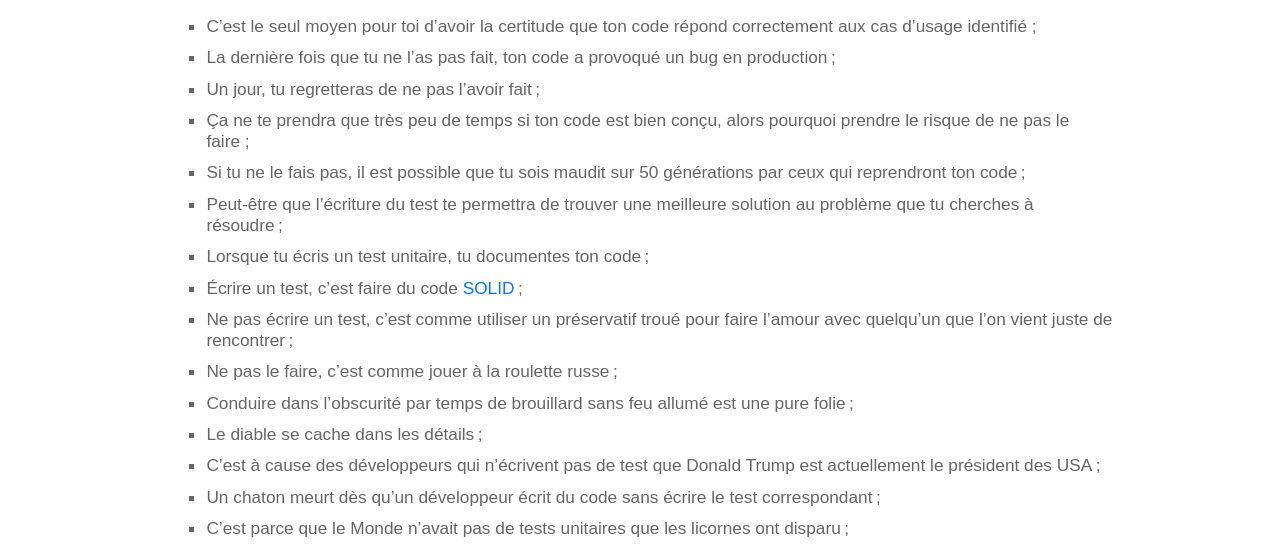
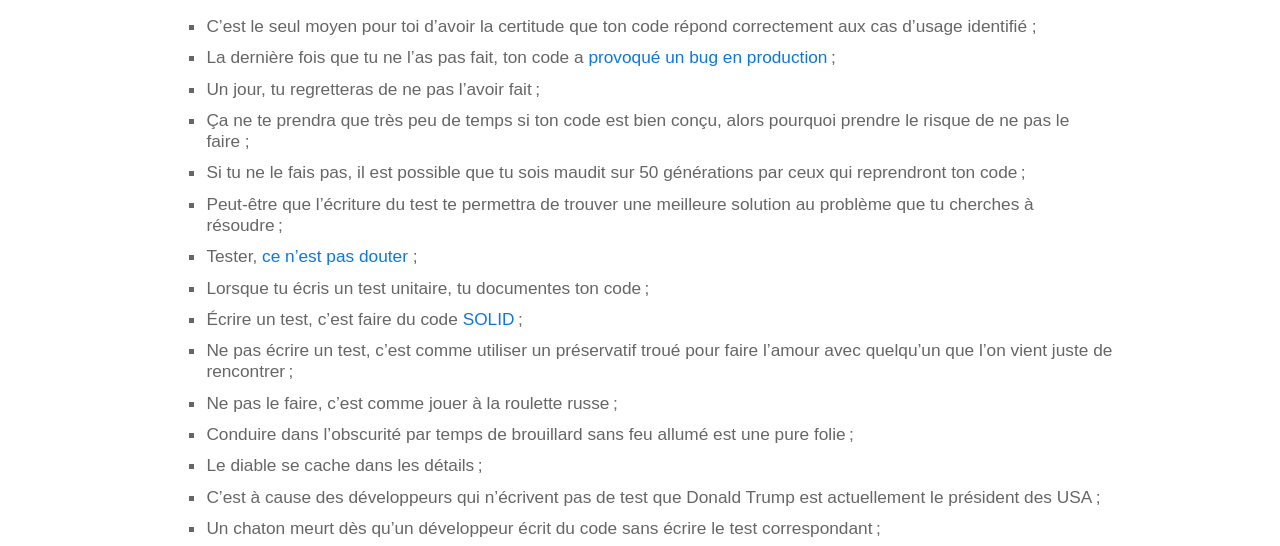
Before and after one commit to mageekguy/ai.je.besoin.de.tests-unitair.es, a plain HTML site: page index.html in a window 1280 px wide. Shown: the part 541-1087 px from the top of the page. Drawn offline with Linux system fonts and the light colour scheme.

Commit message:
Add some links.

```diff
--- a/index.html
+++ b/index.html
@@ -12,11 +12,12 @@
 		<p><strong>Oui !</strong> Même dans ton cas, même si ton code te semble simple, parce que :</p>
 		<ul>
 			<li>C’est le seul moyen pour toi d’avoir la certitude que ton code répond correctement aux cas d’usage identifié ;</li>
-			<li>La dernière fois que tu ne l’as pas fait, ton code a provoqué un bug en production ;</li>
+			<li>La dernière fois que tu ne l’as pas fait, ton code a <a href="https://www.commitstrip.com/fr/2013/04/16/tester-ou-ne-pas-tester-telle-est-la-question/">provoqué un bug en production</a> ;</li>
 			<li>Un jour, tu regretteras de ne pas l’avoir fait ;</li>
 			<li>Ça ne te prendra que très peu de temps si ton code est bien conçu, alors pourquoi prendre le risque de ne pas le faire ;</li>
 			<li>Si tu ne le fais pas, il est possible que tu sois maudit sur 50 générations par ceux qui reprendront ton code ;</li>
 			<li>Peut-être que l’écriture du test te permettra de trouver une meilleure solution au problème que tu cherches à résoudre ;</li>
+			<li>Tester, <a href="http://www.commitstrip.com/shop/fr/affiches/11-affiche-tester-c-est-douter.html">ce n’est pas douter</a> ;</li>
 			<li>Lorsque tu écris un test unitaire, tu documentes ton code ;</li>
 			<li>Écrire un test, c’est faire du code <a href="http://www.arolla.fr/blog/2017/02/principes-solid-vie-de-jours/">SOLID</a> ;</li>
 			<li>Ne pas écrire un test, c’est comme utiliser un préservatif troué pour faire l’amour avec quelqu’un que l’on vient juste de rencontrer ;</li>
```
